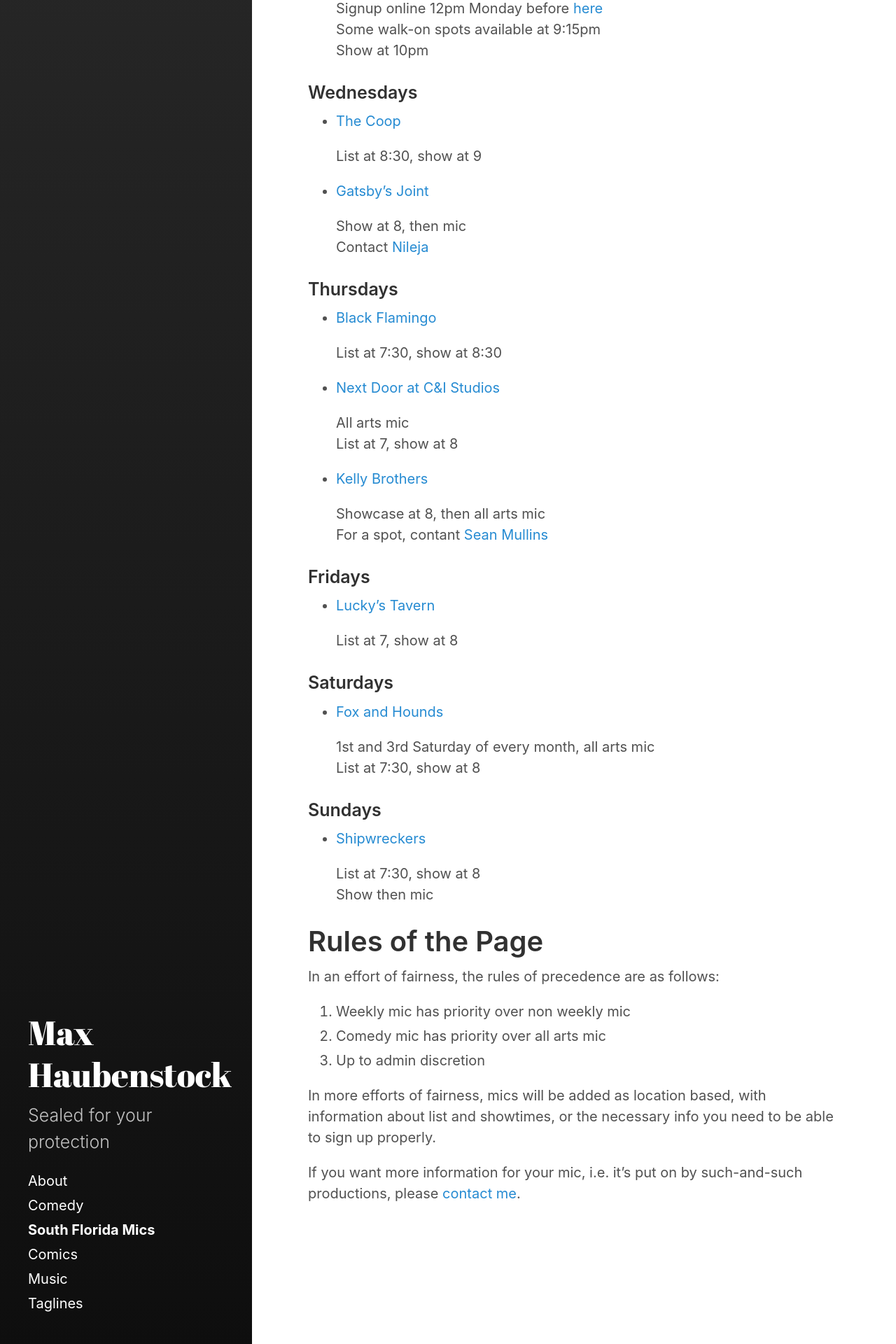
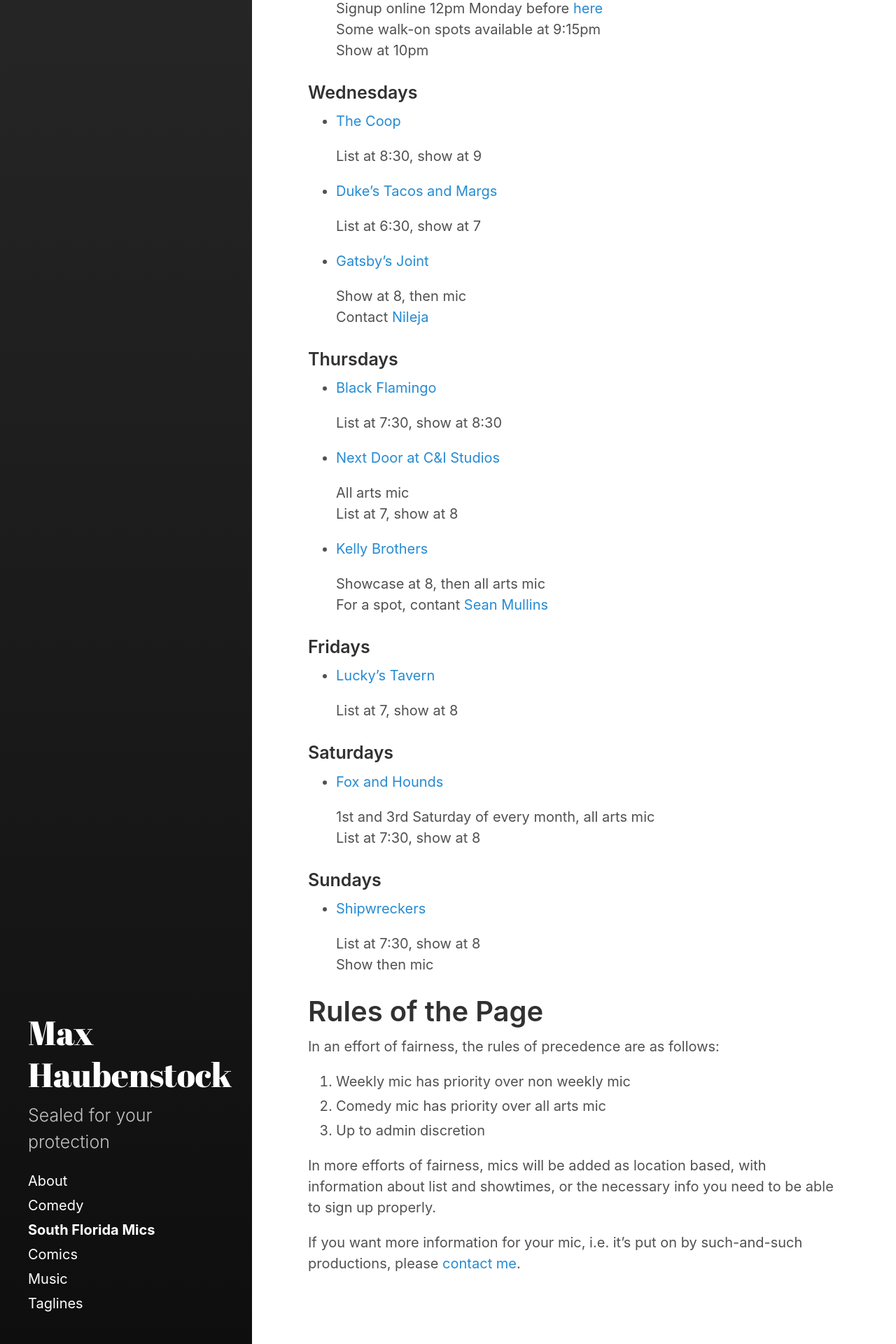
Before and after one commit to haubey/haubey.github.io, a Jekyll site: the page built from pages/south_florida_mics.md, in a window 1280 px wide. Shown: the part 1016-2936 px from the top of the page at 70% size. Built offline with Jekyll 4.4.1, drawn with Linux system fonts in a browser that asks for light colours.

Commit message:
addition to wednesday mic list

```diff
--- a/pages/south_florida_mics.md
+++ b/pages/south_florida_mics.md
@@ -45,6 +45,10 @@
 * [The Coop](https://goo.gl/maps/f1XJEp9AUN4eXzj27)
 
    List at 8:30, show at 9
+
+* [Duke's Tacos and Margs](https://goo.gl/maps/xHvDgy38rN7bKjqC7){:target="_blank"}
+
+   List at 6:30, show at 7
 
 * [Gatsby's Joint](https://g.page/gatsbysjoint?share)
 
```
Also changed, not shown: 1 other file.
